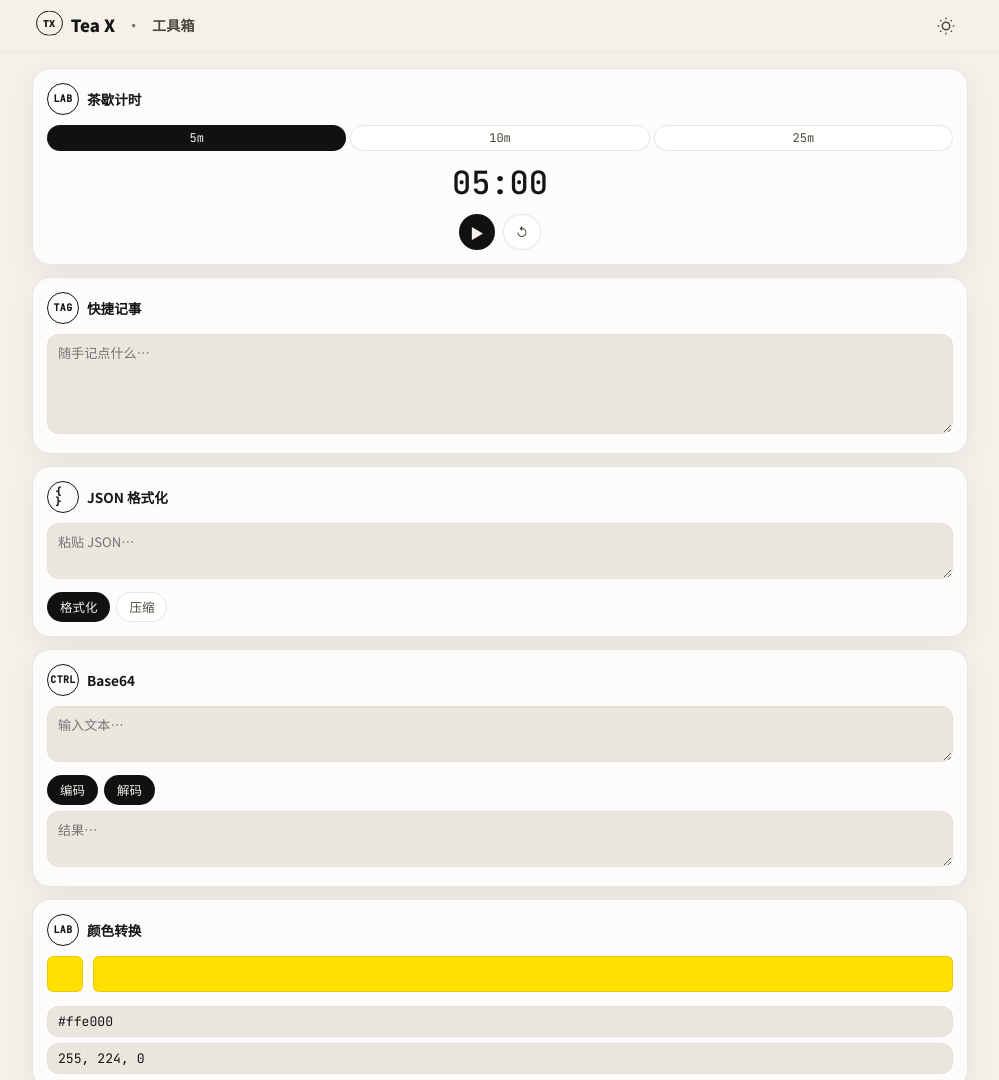
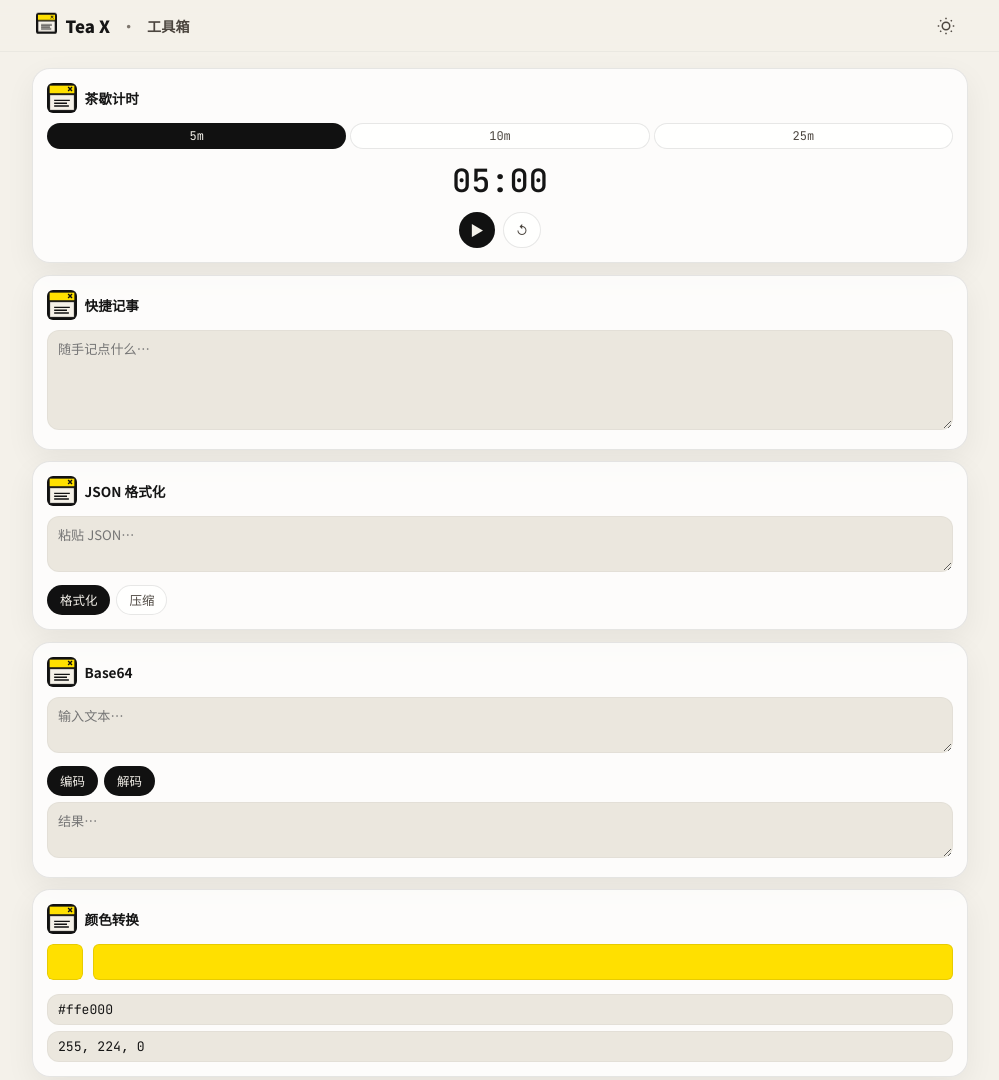
Before and after one commit to mrteax/mrteax.github.io, a plain HTML site: page tools.html in a window 1280 px wide. Shown: the top 1080 px of the page, without its empty margins (140-1139 px from the left). Drawn offline with Linux system fonts and the light colour scheme.

Commit message:
fix: restore landing page and pack icons
Co-Authored-By: Aime <aime@bytedance.com>
Change-Id: I279235f2b4f0eea71030aa61f83e7ed71ebafb11

```diff
--- a/css/theme.css
+++ b/css/theme.css
@@ -189,36 +189,42 @@ body {
   display: inline-flex;
   align-items: center;
   justify-content: center;
-  border: 1px solid currentColor;
-  background: transparent;
-  color: currentColor;
-  font-weight: 800;
+  flex: 0 0 auto;
+  background: url('/pack-favicon.svg') center / contain no-repeat;
+  color: transparent;
+  overflow: hidden;
+  text-indent: -999px;
   line-height: 1;
-  letter-spacing: .04em;
-  border-radius: 999px;
+  vertical-align: middle;
 }
 
 .pack-mark,
 .brand-icon-pack,
 .page-icon-pack {
-  min-width: 1.55rem;
-  height: 1.55rem;
-  padding: 0 .38rem;
-  font-size: .58rem;
+  width: 1.35rem;
+  min-width: 1.35rem;
+  height: 1.35rem;
+  padding: 0;
+  font-size: 0;
 }
 
 .tool-icon-pack,
 .theme-pack-icon {
-  min-width: 2rem;
-  height: 2rem;
-  padding: 0 .46rem;
-  font-size: .62rem;
+  width: 1.85rem;
+  min-width: 1.85rem;
+  height: 1.85rem;
+  padding: 0;
+  font-size: 0;
 }
 
 .pack-chip,
 .pack-mini-chip {
-  padding: .18rem .46rem;
-  font-size: .58rem;
+  margin-right: .38rem;
+  width: 1.4rem;
+  min-width: 1.4rem;
+  height: 1.4rem;
+  padding: 0;
+  font-size: 0;
 }
 
 .brand-name {
@@ -472,3 +478,7 @@ code,
   background: rgba(255, 214, 87, 0.45);
   color: #111;
 }
+
+.nav-home, .footer-brand, .daily-label { display: inline-flex; align-items: center; gap: .42rem; }
+.brand-icon-pack.footer-brand-icon { margin-right: 0; }
+.theme-emoji.theme-pack-icon, .tool-icon.tool-icon-pack { align-self: center; }
--- a/js/theme-icons.js
+++ b/js/theme-icons.js
@@ -34,12 +34,19 @@
     return span;
   }
 
+  function makePackImage(cls = 'pack-mark') {
+    const span = document.createElement('span');
+    span.className = cls;
+    span.setAttribute('aria-hidden', 'true');
+    return span;
+  }
+
   function enhanceNavHome() {
     document.querySelectorAll('.nav-home').forEach(el => {
       if (el.dataset.packified === '1') return;
       const text = stripLeadingIcon(el.textContent) || 'Tea X';
       el.textContent = '';
-      el.append(makeMark('TX', 'page-icon-pack'), Object.assign(document.createElement('span'), { className: 'pack-wordmark', textContent: text }));
+      el.append(makePackImage('page-icon-pack'), Object.assign(document.createElement('span'), { className: 'pack-wordmark', textContent: text }));
       el.dataset.packified = '1';
     });
   }
@@ -47,14 +54,14 @@
   function enhanceBrandIcons() {
     document.querySelectorAll('.brand-icon').forEach(el => {
       el.classList.add('brand-icon-pack');
-      el.textContent = 'TX';
+      el.textContent = '';
       el.setAttribute('aria-hidden', 'true');
     });
     document.querySelectorAll('.footer-brand').forEach(el => {
       if (el.dataset.packified === '1') return;
       const labelText = stripLeadingIcon(el.textContent) || 'Tea X';
       el.textContent = '';
-      el.append(makeMark('TX', 'footer-brand-icon brand-icon-pack'), Object.assign(document.createElement('span'), { textContent: labelText }));
+      el.append(makePackImage('footer-brand-icon brand-icon-pack'), Object.assign(document.createElement('span'), { textContent: labelText }));
       el.dataset.packified = '1';
     });
   }
@@ -81,7 +88,7 @@
 
   document.addEventListener('DOMContentLoaded', () => {
     ensureFavicon();
-    document.documentElement.dataset.theme = document.documentElement.dataset.theme || 'dark';
+    document.documentElement.dataset.theme = document.documentElement.dataset.theme || 'light';
     enhanceNavHome();
     enhanceBrandIcons();
     enhanceTitles();
```
Also changed, not shown: index.html (+0 -2 lines).
